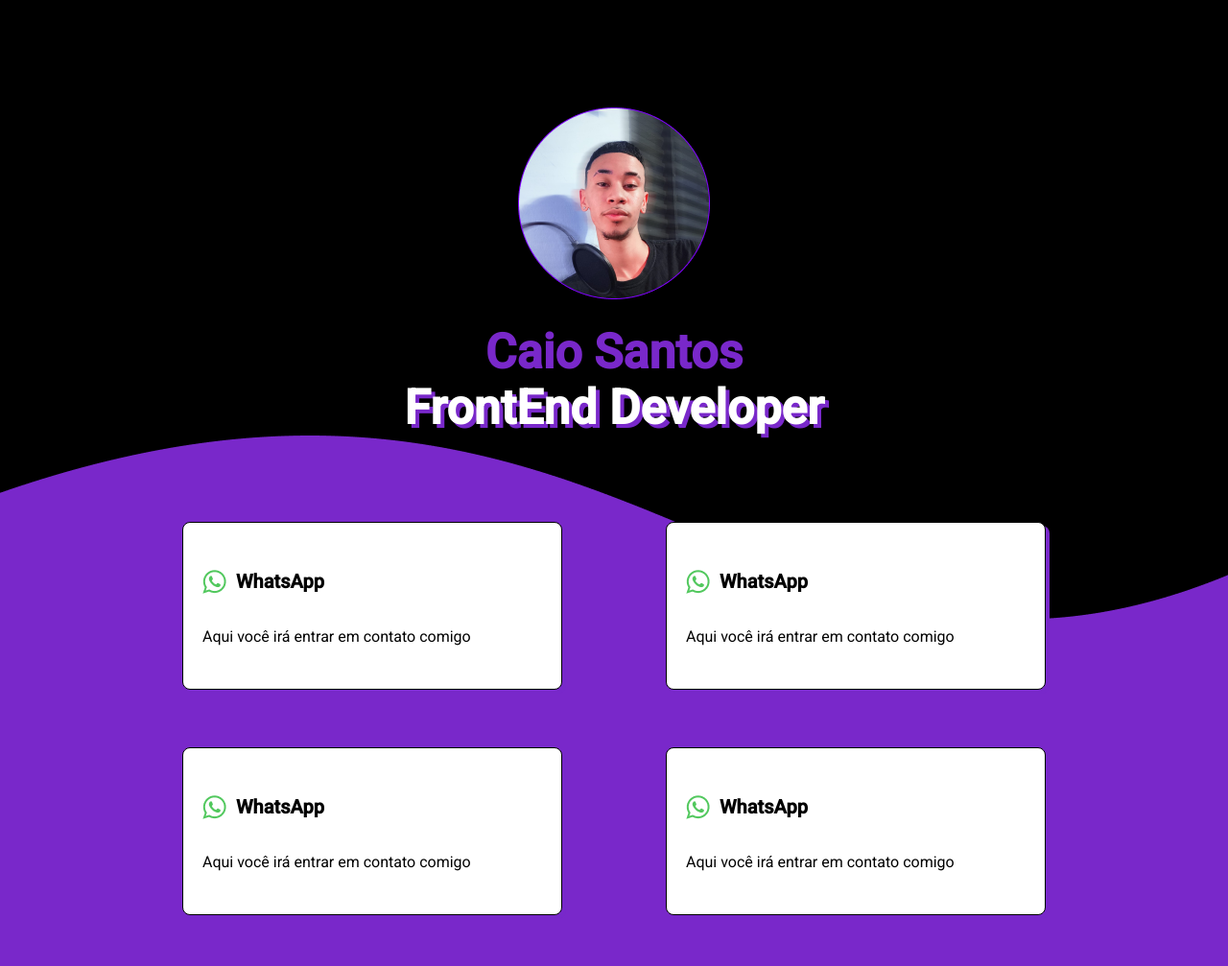
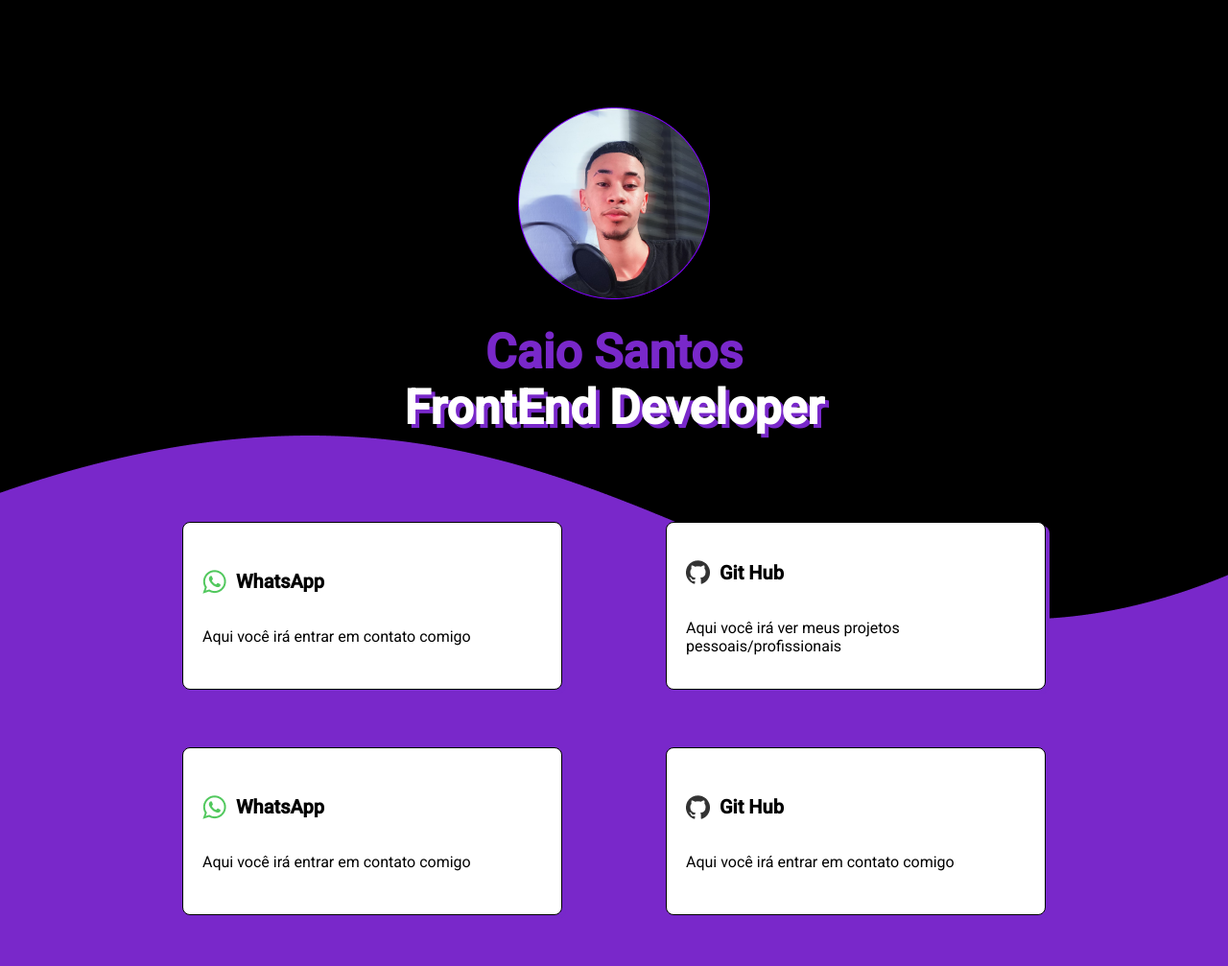
Before and after one commit to xCaio/linktree-caio, a plain HTML site: page index.html in a window 1280 px wide. Shown: the whole page at 96% size. Drawn offline with Linux system fonts and the light colour scheme.

Commit message:
Update code cards

```diff
--- a/index.html
+++ b/index.html
@@ -41,10 +41,10 @@
             </div>
             <div class="card">
                 <div class="wrapper">
-                    <img src="assets/whatsapp.png" alt="WhatsApp Icon">
-                    <h3 class="title">WhatsApp</h3>
+                    <img src="assets/github.png" alt="WhatsApp Icon">
+                    <h3 class="title">Git Hub</h3>
                 </div>
-                <p>Aqui você irá entrar em contato comigo</p>
+                <p>Aqui você irá ver meus projetos pessoais/profissionais</p>
             </div>
             <div class="card">
                 <div class="wrapper">
@@ -55,8 +55,8 @@
             </div>
             <div class="card">
                 <div class="wrapper">
-                    <img src="assets/whatsapp.png" alt="WhatsApp Icon">
-                    <h3 class="title">WhatsApp</h3>
+                    <img src="assets/github.png" alt="WhatsApp Icon">
+                    <h3 class="title">Git Hub</h3>
                 </div>
                 <p>Aqui você irá entrar em contato comigo</p>
             </div>
```
Also changed, not shown: assets/github.png (added).
